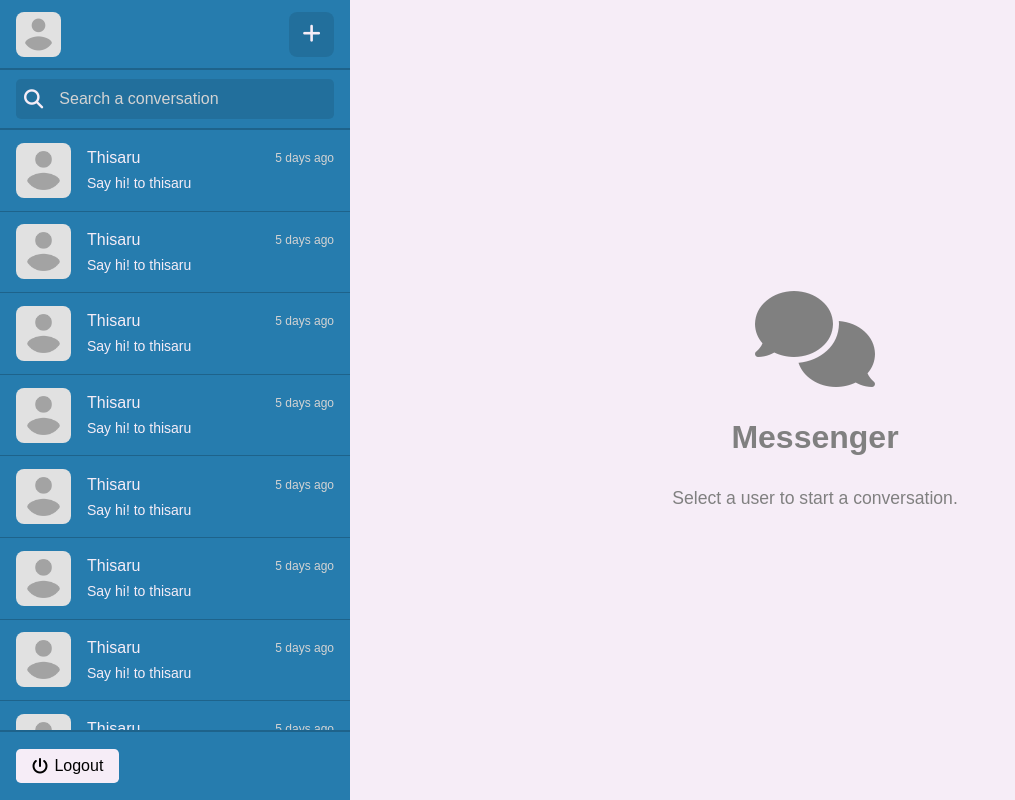
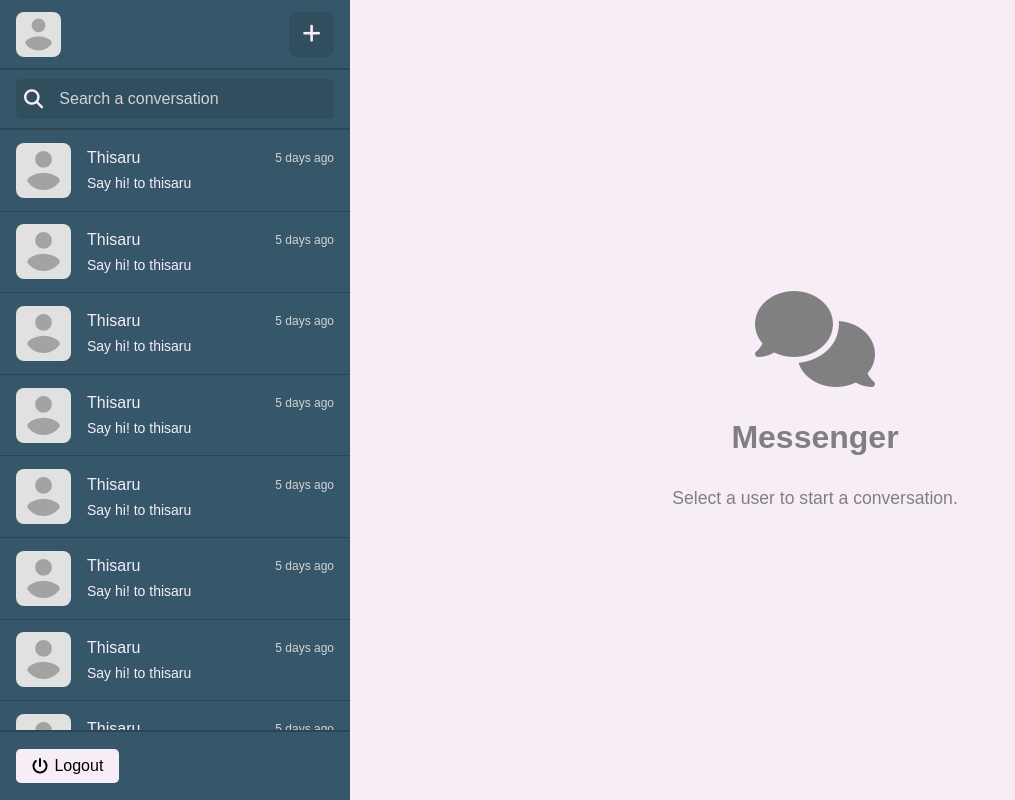
Before and after one commit to chamo7788/LMS-Project, a React (Vite) app in the folder Smart LMS/: page /messenger in a window 1280 px wide. Shown: the whole page, without its empty margins (0-1015 px from the left). Built offline with nearby package versions, Linux system fonts and the light colour scheme.

Commit message:
add folders

```diff
--- a/Smart LMS/src/assets/css/global.css
+++ b/Smart LMS/src/assets/css/global.css
@@ -1,5 +1,5 @@
 :root {
-    --blue: #267cae;
+    --blue: #36576a;
     --black: #201f1f;
     --white: #f6edf7;
     --bg-dark: rgba(0, 0, 0, 0.2);
--- a/Smart LMS/src/components/Avatar.jsx
+++ b/Smart LMS/src/components/Chat/Avatar.jsx
@@ -1,4 +1,4 @@
-import NoAvatar from "../assets/images/noavatar.png";
+import NoAvatar from "../../assets/images/noavatar.png"
 
 export default function Avatar({ src, username, height, width }) {
   return (
--- a/Smart LMS/src/components/Content.jsx
+++ b/Smart LMS/src/components/Chat/Content.jsx
@@ -1,8 +1,8 @@
 import { useState } from "react";
-import "../assets/css/Chat/content.css";
+import "../../assets/css/Chat/content.css";
 import Avatar from "./Avatar";
 import Message from "./Message";
-import { SeedMessages } from "../data/Messages";
+import { SeedMessages } from "../../data/Messages";
 import ImageSlider from "./ImageSlider";
 import InfoContainer from "./InfoContainer";
 
--- a/Smart LMS/src/components/ImageSlider.jsx
+++ b/Smart LMS/src/components/Chat/ImageSlider.jsx
@@ -3,7 +3,7 @@
 import "swiper/css";
 import "swiper/css/navigation";
 import "swiper/css/pagination";
-import "../assets/css/Chat/imageslider.css";
+import "../../assets/css/Chat/imageslider.css";
 
 export default function ImageSlider({ images, onClose }) {
   return (
--- a/Smart LMS/src/components/Message.jsx
+++ b/Smart LMS/src/components/Chat/Message.jsx
@@ -1,4 +1,4 @@
-import "../assets/css/Chat/message.css";
+import "../../assets/css/Chat/message.css";
 
 export default function Message({ owner, msg, openImageViewer }) {
   return (
--- a/Smart LMS/src/components/Profile.jsx
+++ b/Smart LMS/src/components/Chat/Profile.jsx
@@ -1,5 +1,5 @@
 import { useState } from "react";
-import "../assets/css/Chat/profile.css";
+import "../../assets/css/Chat/profile.css";
 import Avatar from "./Avatar";
 
 export default function Profile({ open, setOpen }) {
--- a/Smart LMS/src/components/Sidebar.jsx
+++ b/Smart LMS/src/components/Chat/Sidebar.jsx
@@ -1,5 +1,5 @@
 import { useState } from "react";
-import "../assets/css/Chat/sidebar.css";
+import "../../assets/css/Chat/sidebar.css";
 import Avatar from "./Avatar";
 import ChatItem from "./ChatItem";
 import ContactItem from "./ContactItem";
--- a/Smart LMS/src/pages/Messenger.jsx
+++ b/Smart LMS/src/pages/Messenger.jsx
@@ -1,7 +1,7 @@
 import { useState } from "react";
 import "../assets/css/Chat/messenger.css";
-import Content from "../components/Content";
-import Sidebar from "../components/Sidebar";
+import Content from "../components/Chat/Content";
+import Sidebar from "../components/Chat/Sidebar";
 
 export default function Messenger() {
   const [chat, setChat] = useState(false);
```
Also changed, not shown: Smart LMS/src/components/Chat/ChatItem.jsx (renamed from Smart LMS/src/components/ChatItem.jsx), Smart LMS/src/components/Chat/ContactItem.jsx (renamed from Smart LMS/src/components/ContactItem.jsx), Smart LMS/src/components/Chat/InfoContainer.jsx (renamed from Smart LMS/src/components/InfoContainer.jsx).
